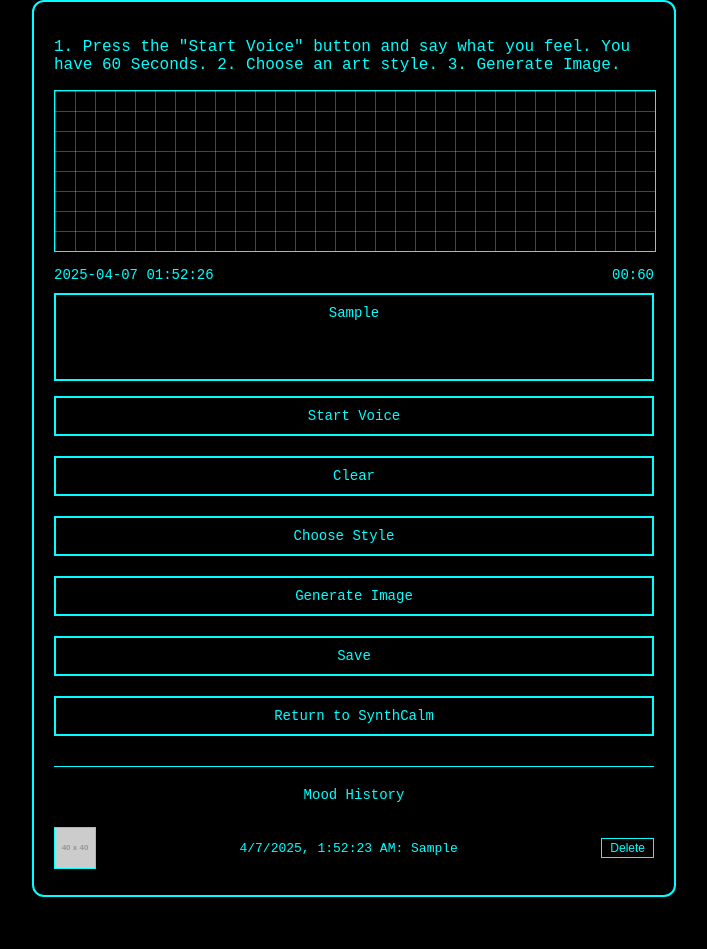
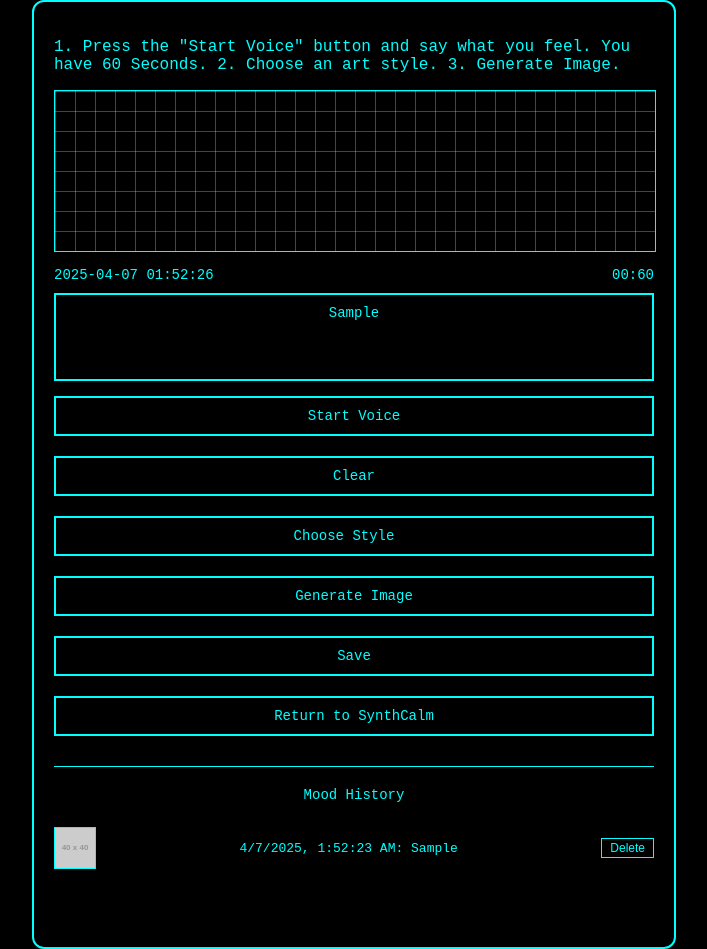
Before and after one commit to synthcalm/synthcalm, a website: page index.html in a window 1280 px wide. Both pictures are taken after typing "Sample" into the empty fields and a click on the button "Save". Shown: the whole page, without its empty margins (286-993 px from the left). Before the commit the page ends 897 px from the top, so only its background shows below. Drawn offline with Linux system fonts and the light colour scheme; placeholder pictures from the web are drawn by us.

Commit message:
Update index.html

```diff
--- a/index.html
+++ b/index.html
@@ -52,7 +52,7 @@
       <img id="generatedImage" />
     </div>
 
-    <div id="moodHistory"></div>
+    <div id="moodHistory" style="min-height: 100px;"></div>
   </div>
 
   <script>
@@ -75,7 +75,7 @@
       entry.className = 'history-entry';
       entry.innerHTML = `
         <img src="${imgSrc}" style="width:40px;height:40px;object-fit:cover;border:1px solid #0ff;" />
-        <span>${timestamp}: ${moodText}</span>
+        <span style="color:#0ff;">${timestamp}: ${moodText}</span>
         <button onclick="this.parentElement.remove()">Delete</button>
       `;
 
```
